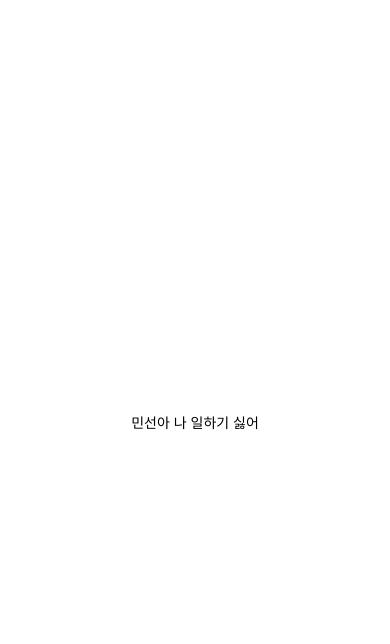
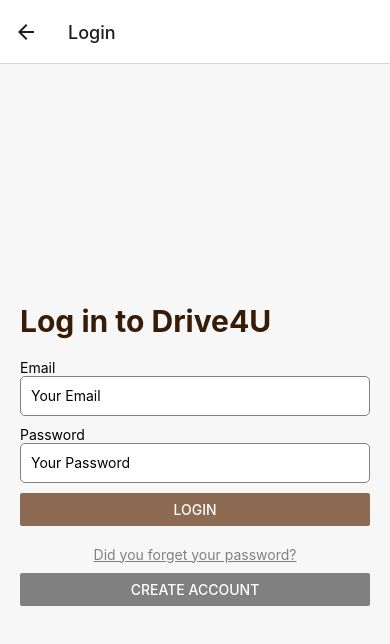
Before and after one commit to AdvantechPeterPet/VIP_Drive4U, a React Native app in the folder drive4u/: screen /Login in a window 390 px wide. Shown: the top 644 px of the page. Built offline with nearby package versions, Linux system fonts and the light colour scheme.

Commit message:
feat : login

```diff
--- a/drive4u/App.js
+++ b/drive4u/App.js
@@ -1,11 +1,38 @@
-import { StatusBar } from 'expo-status-bar';
-import { StyleSheet, Text, View } from 'react-native';
+import { StatusBar } from "expo-status-bar";
+import { StyleSheet, Text, View, Button } from "react-native";
+import { NavigationContainer } from "@react-navigation/native";
+import { createStackNavigator } from "@react-navigation/stack";
+
+import HomeScreen from "./screens/HomeScreen";
+import LoginScreen from "./screens/LoginScreen";
+
+const Stack = createStackNavigator();
 
 export default function App() {
   return (
     <View style={styles.container}>
-      <Text>민선아 나 일하기 싫어</Text>
-      <StatusBar style="auto" />
+      <NavigationContainer>
+        <Stack.Navigator>
+          <Stack.Screen
+            name="Home"
+            component={HomeScreen}
+            options={({ navigation }) => ({
+              title: "Home",
+              headerRight: () => (
+                <Button
+                  title="Login  "
+                  onPress={() => navigation.navigate("Login")}
+                />
+              )
+            })}
+          />
+          <Stack.Screen
+            name="Login"
+            component={LoginScreen}
+            options={{ title: "Login" }}
+          />
+        </Stack.Navigator>
+      </NavigationContainer>
     </View>
   );
 }
@@ -13,8 +40,6 @@
 const styles = StyleSheet.create({
   container: {
     flex: 1,
-    backgroundColor: '#fff',
-    alignItems: 'center',
-    justifyContent: 'center',
-  },
+    backgroundColor: "#fff"
+  }
 });
--- a/drive4u/package.json
+++ b/drive4u/package.json
@@ -13,6 +13,7 @@
     "@babel/preset-env": "^7.24.0",
     "@react-navigation/native": "^6.1.16",
     "@react-navigation/native-stack": "^6.9.25",
+    "@react-navigation/stack": "^6.3.28",
     "body-parser": "^1.20.2",
     "dotenv": "^16.4.5",
     "expo-status-bar": "~1.11.1",
--- /dev/null
+++ b/drive4u/screens/HomeScreen.jsx
@@ -0,0 +1,42 @@
+import React from "react";
+import { StyleSheet, Text, View, Button } from "react-native";
+
+function HomeScreen({ navigation }) {
+  return (
+    <View style={styles.container}>
+      <Text style={styles.titleText}>Drive4U</Text>
+      <Text style={styles.subTitleText}>
+        Save your life
+      </Text>
+      <Button
+        title="Explore"
+        onPress={() => navigation.navigate("Explore")}
+        color="#8c6b52"
+      />
+    </View>
+  );
+}
+
+const styles = StyleSheet.create({
+  container: {
+    flex: 1,
+    backgroundColor: "#f7f7f7",
+    alignItems: "center",
+    justifyContent: "center",
+    padding: 20
+  },
+  titleText: {
+    fontSize: 30,
+    fontWeight: "bold",
+    color: "#371c07",
+    marginBottom: 10
+  },
+  subTitleText: {
+    fontSize: 16,
+    color: "#8c6b52",
+    textAlign: "center",
+    marginBottom: 20
+  }
+});
+
+export default HomeScreen;
--- /dev/null
+++ b/drive4u/screens/LoginScreen.jsx
@@ -0,0 +1,83 @@
+import React, { useState } from "react";
+import { StyleSheet, Text, View, Button, TextInput } from "react-native";
+
+function LoginScreen({ navigation }) {
+  const [email, setEmail] = useState("");
+  const [password, setPassword] = useState("");
+
+  const handleLogin = () => {
+    console.log(`email: ${email}, password: ${password}`);
+  };
+
+  return (
+    <View style={styles.container}>
+      <Text style={styles.titleText}>Log in to Drive4U</Text>
+
+      <View style={styles.inputContainer}>
+        <Text>Email</Text>
+        <TextInput
+          style={styles.textInput}
+          onChangeText={setEmail}
+          value={email}
+          placeholder="Your Email"
+        />
+      </View>
+
+      <View style={styles.inputContainer}>
+        <Text>Password</Text>
+        <TextInput
+          style={styles.textInput}
+          onChangeText={setPassword}
+          value={password}
+          placeholder="Your Password"
+          secureTextEntry={true}
+        />
+      </View>
+
+      <Button title="Login" onPress={handleLogin} color="#8c6b52" />
+
+      <Text style={styles.forgotPassword}>Did you forget your password?</Text>
+
+      <Button
+        title="Create Account"
+        onPress={() => navigation.navigate("Register")}
+        color="gray"
+      />
+    </View>
+  );
+}
+
+const styles = StyleSheet.create({
+  container: {
+    flex: 1,
+    backgroundColor: "#f7f7f7",
+    justifyContent: "center",
+    padding: 20
+  },
+  titleText: {
+    fontSize: 30,
+    fontWeight: "bold",
+    color: "#371c07",
+    marginBottom: 20
+  },
+  inputContainer: {
+    marginBottom: 10
+  },
+  textInput: {
+    height: 40,
+    borderWidth: 1,
+    borderColor: "gray",
+    borderRadius: 5,
+    paddingLeft: 10,
+    backgroundColor: "#fff"
+  },
+  forgotPassword: {
+    color: "gray",
+    textDecorationLine: "underline",
+    marginTop: 20,
+    marginBottom: 10,
+    textAlign: "center"
+  }
+});
+
+export default LoginScreen;
```
Also changed, not shown: 1 other file (tests, documents, lock files or other folders).
